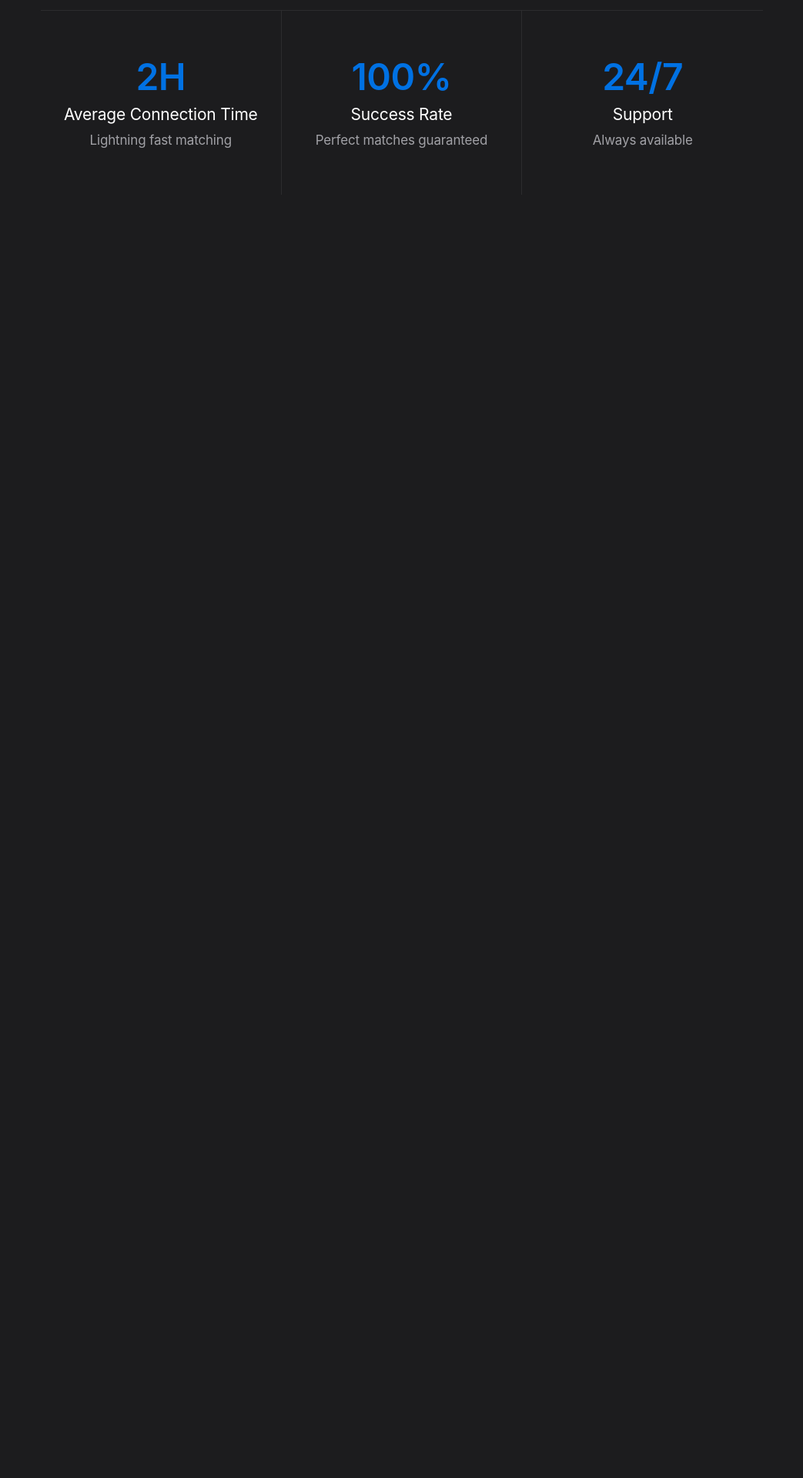
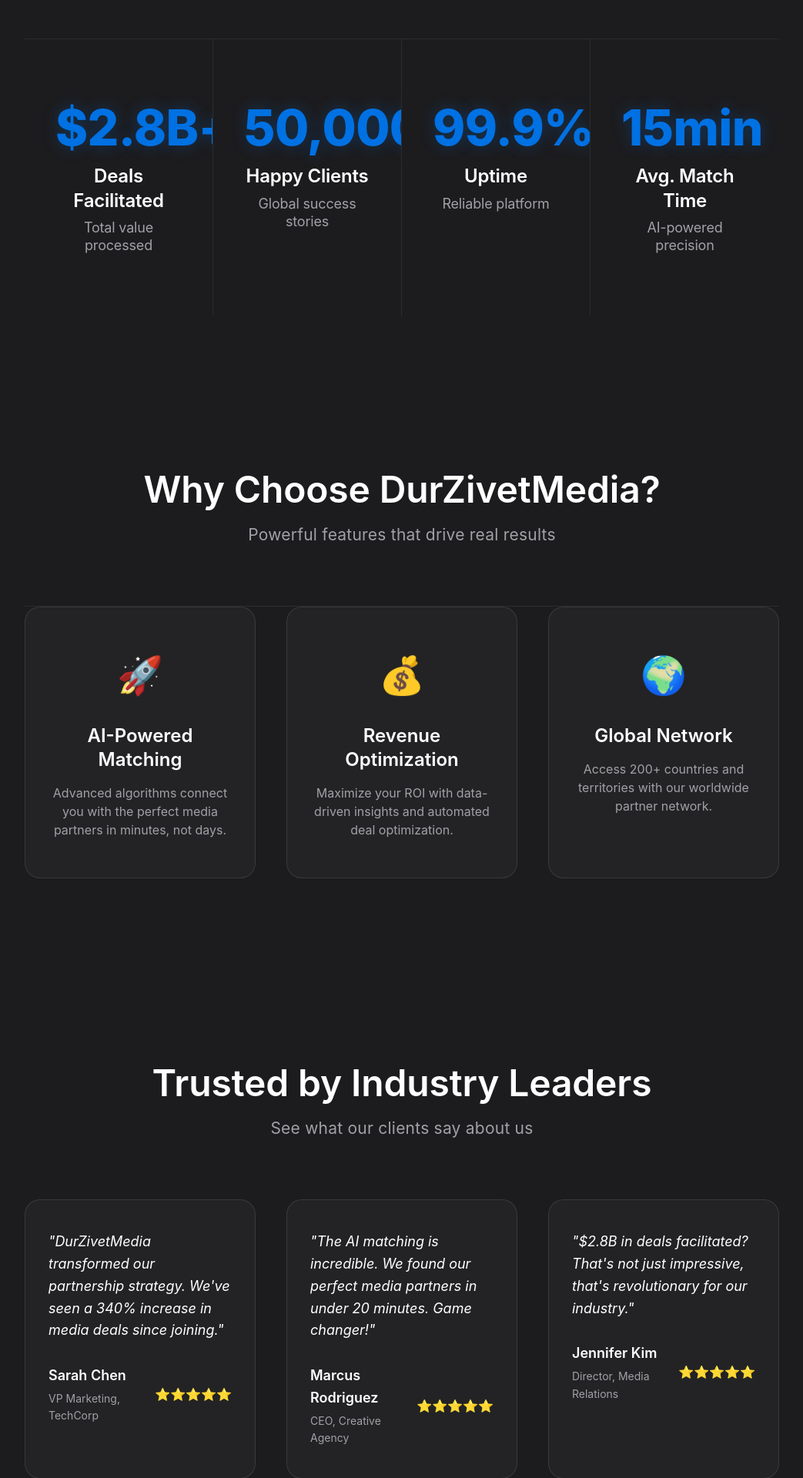
Before and after one commit to Zivet-svg/braiden-server, a React (Vite) app: page / in a window 1280 px wide. Shown: the part 580-2500 px from the top of the page at 77% size, without its empty margins (118-1161 px from the left). Before the commit the page ends 913 px from the top, so only its background shows below. Built offline with nearby package versions, Linux system fonts and the light colour scheme.

Commit message:
Add impressive stats and enhanced home page design with features preview, testimonials, and CTA sections

```diff
--- a/src/index.css
+++ b/src/index.css
@@ -206,9 +206,9 @@
 /* Stats Section */
 .stats-grid {
   display: grid;
-  grid-template-columns: repeat(3, 1fr);
+  grid-template-columns: repeat(4, 1fr);
   gap: 0;
-  max-width: 1024px;
+  max-width: 1200px;
   margin: 0 auto;
   border-top: 1px solid #2c2c2e;
   background: #1c1c1e;
@@ -217,31 +217,51 @@
 .stat-card {
   background: #1c1c1e;
   border-right: 1px solid #2c2c2e;
-  padding: 60px 30px;
+  padding: 80px 40px;
   text-align: center;
   transition: all 0.3s ease;
+  position: relative;
+  overflow: hidden;
 }
 
 .stat-card:last-child {
   border-right: none;
 }
 
+.stat-card::before {
+  content: '';
+  position: absolute;
+  top: 0;
+  left: 0;
+  right: 0;
+  height: 4px;
+  background: linear-gradient(90deg, var(--primary-blue), #00d4ff);
+  opacity: 0;
+  transition: opacity 0.3s ease;
+}
+
 .stat-card:hover {
   background: #2c2c2e;
+  transform: translateY(-5px);
+}
+
+.stat-card:hover::before {
+  opacity: 1;
 }
 
 .stat-number {
-  font-size: 48px;
-  font-weight: 600;
+  font-size: 64px;
+  font-weight: 800;
   color: var(--primary-blue);
-  margin-bottom: 8px;
+  margin-bottom: 12px;
   line-height: 1.1;
   letter-spacing: -0.01em;
+  text-shadow: 0 0 20px rgba(0, 113, 227, 0.3);
 }
 
 .stat-label {
-  font-size: 21px;
-  font-weight: 400;
+  font-size: 24px;
+  font-weight: 600;
   margin-bottom: 8px;
   color: var(--white);
   line-height: 1.3;
@@ -249,7 +269,7 @@
 }
 
 .stat-description {
-  font-size: 17px;
+  font-size: 18px;
   color: #a1a1a6;
   line-height: 1.3;
   letter-spacing: -0.01em;
@@ -448,3 +468,254 @@
     align-items: center;
   }
 }
+
+/* Features Preview Section */
+.features-preview {
+  padding: 120px 0;
+  background: #1c1c1e;
+}
+
+.section-header {
+  text-align: center;
+  margin-bottom: 80px;
+}
+
+.section-title {
+  font-size: 48px;
+  font-weight: 600;
+  color: var(--white);
+  margin-bottom: 20px;
+  line-height: 1.08;
+  letter-spacing: -0.003em;
+}
+
+.section-subtitle {
+  font-size: 21px;
+  font-weight: 400;
+  color: #a1a1a6;
+  line-height: 1.19;
+  letter-spacing: 0.011em;
+}
+
+.features-grid {
+  display: grid;
+  grid-template-columns: repeat(3, 1fr);
+  gap: 40px;
+  max-width: 1200px;
+  margin: 0 auto;
+}
+
+.feature-preview-card {
+  background: rgba(255, 255, 255, 0.03);
+  border: 1px solid rgba(255, 255, 255, 0.1);
+  border-radius: 20px;
+  padding: 50px 30px;
+  text-align: center;
+  transition: all 0.3s ease;
+  position: relative;
+  overflow: hidden;
+}
+
+.feature-preview-card::before {
+  content: '';
+  position: absolute;
+  top: 0;
+  left: 0;
+  right: 0;
+  height: 3px;
+  background: linear-gradient(90deg, var(--primary-blue), #00d4ff);
+  opacity: 0;
+  transition: opacity 0.3s ease;
+}
+
+.feature-preview-card:hover {
+  transform: translateY(-10px);
+  background: rgba(255, 255, 255, 0.05);
+  border-color: var(--primary-blue);
+  box-shadow: 0 20px 40px rgba(0, 113, 227, 0.15);
+}
+
+.feature-preview-card:hover::before {
+  opacity: 1;
+}
+
+.feature-icon {
+  font-size: 48px;
+  margin-bottom: 24px;
+  display: block;
+}
+
+.feature-preview-card h3 {
+  font-size: 24px;
+  font-weight: 600;
+  color: var(--white);
+  margin-bottom: 16px;
+  line-height: 1.3;
+}
+
+.feature-preview-card p {
+  font-size: 16px;
+  color: #a1a1a6;
+  line-height: 1.5;
+}
+
+/* Testimonials Section */
+.testimonials-section {
+  padding: 120px 0;
+  background: #1c1c1e;
+}
+
+.testimonials-grid {
+  display: grid;
+  grid-template-columns: repeat(3, 1fr);
+  gap: 40px;
+  max-width: 1200px;
+  margin: 0 auto;
+}
+
+.testimonial-card {
+  background: rgba(255, 255, 255, 0.03);
+  border: 1px solid rgba(255, 255, 255, 0.1);
+  border-radius: 20px;
+  padding: 40px 30px;
+  transition: all 0.3s ease;
+  position: relative;
+  overflow: hidden;
+}
+
+.testimonial-card::before {
+  content: '';
+  position: absolute;
+  top: 0;
+  left: 0;
+  right: 0;
+  height: 3px;
+  background: linear-gradient(90deg, var(--primary-blue), #00d4ff);
+  opacity: 0;
+  transition: opacity 0.3s ease;
+}
+
+.testimonial-card:hover {
+  transform: translateY(-5px);
+  background: rgba(255, 255, 255, 0.05);
+  border-color: var(--primary-blue);
+  box-shadow: 0 15px 30px rgba(0, 113, 227, 0.1);
+}
+
+.testimonial-card:hover::before {
+  opacity: 1;
+}
+
+.testimonial-content {
+  margin-bottom: 30px;
+}
+
+.testimonial-content p {
+  font-size: 18px;
+  color: var(--white);
+  line-height: 1.6;
+  font-style: italic;
+  margin: 0;
+}
+
+.testimonial-author {
+  display: flex;
+  justify-content: space-between;
+  align-items: center;
+}
+
+.author-info h4 {
+  font-size: 18px;
+  font-weight: 600;
+  color: var(--white);
+  margin: 0 0 4px 0;
+}
+
+.author-info p {
+  font-size: 14px;
+  color: #a1a1a6;
+  margin: 0;
+}
+
+.rating {
+  font-size: 16px;
+}
+
+/* CTA Section */
+.cta-section {
+  padding: 120px 0;
+  background: linear-gradient(135deg, #1c1c1e 0%, #2c2c2e 100%);
+  text-align: center;
+}
+
+.cta-content h2 {
+  font-size: 48px;
+  font-weight: 600;
+  color: var(--white);
+  margin-bottom: 20px;
+  line-height: 1.08;
+  letter-spacing: -0.003em;
+}
+
+.cta-content p {
+  font-size: 21px;
+  font-weight: 400;
+  color: #a1a1a6;
+  margin-bottom: 40px;
+  line-height: 1.19;
+  letter-spacing: 0.011em;
+}
+
+.cta-buttons {
+  display: flex;
+  gap: 20px;
+  justify-content: center;
+  flex-wrap: wrap;
+}
+
+/* Responsive Design for New Sections */
+@media (max-width: 1024px) {
+  .features-grid,
+  .testimonials-grid {
+    grid-template-columns: repeat(2, 1fr);
+    gap: 30px;
+  }
+
+  .stats-grid {
+    grid-template-columns: repeat(2, 1fr);
+  }
+}
+
+@media (max-width: 768px) {
+  .features-grid,
+  .testimonials-grid {
+    grid-template-columns: 1fr;
+    gap: 20px;
+  }
+
+  .stats-grid {
+    grid-template-columns: 1fr;
+  }
+
+  .stat-card {
+    border-right: none;
+    border-bottom: 1px solid #2c2c2e;
+  }
+
+  .stat-card:last-child {
+    border-bottom: none;
+  }
+
+  .cta-buttons {
+    flex-direction: column;
+    align-items: center;
+  }
+
+  .section-title {
+    font-size: 36px;
+  }
+
+  .cta-content h2 {
+    font-size: 36px;
+  }
+}
--- a/src/pages/Home.tsx
+++ b/src/pages/Home.tsx
@@ -14,32 +14,130 @@
           </h1>
 
           <p className="hero-subtitle">
-            Connect with the right media partners instantly.
+            The world's leading media partnership platform.
             <br />
-            The future of brand partnerships is here.
+            Trusted by Fortune 500 companies and top influencers globally.
           </p>
 
           <div className="hero-buttons">
-            <a href="/features" className="btn btn-primary btn-lg">Learn more</a>
-            <a href="/checkout" className="btn btn-outline btn-lg">Get Started</a>
+            <a href="/features" className="btn btn-primary btn-lg">Discover Benefits</a>
+            <a href="/checkout" className="btn btn-outline btn-lg">Start Your Journey</a>
           </div>
 
-          {/* Stats */}
+          {/* Enhanced Stats */}
           <div className="stats-grid">
             <div className="stat-card">
-              <div className="stat-number">2H</div>
-              <div className="stat-label">Average Connection Time</div>
-              <div className="stat-description">Lightning fast matching</div>
+              <div className="stat-number">$2.8B+</div>
+              <div className="stat-label">Deals Facilitated</div>
+              <div className="stat-description">Total value processed</div>
             </div>
             <div className="stat-card">
-              <div className="stat-number">100%</div>
-              <div className="stat-label">Success Rate</div>
-              <div className="stat-description">Perfect matches guaranteed</div>
+              <div className="stat-number">50,000+</div>
+              <div className="stat-label">Happy Clients</div>
+              <div className="stat-description">Global success stories</div>
             </div>
             <div className="stat-card">
-              <div className="stat-number">24/7</div>
-              <div className="stat-label">Support</div>
-              <div className="stat-description">Always available</div>
+              <div className="stat-number">99.9%</div>
+              <div className="stat-label">Uptime</div>
+              <div className="stat-description">Reliable platform</div>
+            </div>
+            <div className="stat-card">
+              <div className="stat-number">15min</div>
+              <div className="stat-label">Avg. Match Time</div>
+              <div className="stat-description">AI-powered precision</div>
+            </div>
+          </div>
+        </div>
+      </section>
+
+      {/* Features Preview Section */}
+      <section className="features-preview">
+        <div className="container">
+          <div className="section-header">
+            <h2 className="section-title">Why Choose DurZivetMedia?</h2>
+            <p className="section-subtitle">Powerful features that drive real results</p>
+          </div>
+
+          <div className="features-grid">
+            <div className="feature-preview-card">
+              <div className="feature-icon">🚀</div>
+              <h3>AI-Powered Matching</h3>
+              <p>Advanced algorithms connect you with the perfect media partners in minutes, not days.</p>
+            </div>
+            <div className="feature-preview-card">
+              <div className="feature-icon">💰</div>
+              <h3>Revenue Optimization</h3>
+              <p>Maximize your ROI with data-driven insights and automated deal optimization.</p>
+            </div>
+            <div className="feature-preview-card">
+              <div className="feature-icon">🌍</div>
+              <h3>Global Network</h3>
+              <p>Access 200+ countries and territories with our worldwide partner network.</p>
+            </div>
+          </div>
+        </div>
+      </section>
+
+      {/* Testimonials Section */}
+      <section className="testimonials-section">
+        <div className="container">
+          <div className="section-header">
+            <h2 className="section-title">Trusted by Industry Leaders</h2>
+            <p className="section-subtitle">See what our clients say about us</p>
+          </div>
+
+          <div className="testimonials-grid">
+            <div className="testimonial-card">
+              <div className="testimonial-content">
+                <p>"DurZivetMedia transformed our partnership strategy. We've seen a 340% increase in media deals since joining."</p>
+              </div>
+              <div className="testimonial-author">
+                <div className="author-info">
+                  <h4>Sarah Chen</h4>
+                  <p>VP Marketing, TechCorp</p>
+                </div>
+                <div className="rating">⭐⭐⭐⭐⭐</div>
+              </div>
+            </div>
+
+            <div className="testimonial-card">
+              <div className="testimonial-content">
+                <p>"The AI matching is incredible. We found our perfect media partners in under 20 minutes. Game changer!"</p>
+              </div>
+              <div className="testimonial-author">
+                <div className="author-info">
+                  <h4>Marcus Rodriguez</h4>
+                  <p>CEO, Creative Agency</p>
+                </div>
+                <div className="rating">⭐⭐⭐⭐⭐</div>
+              </div>
+            </div>
+
+            <div className="testimonial-card">
+              <div className="testimonial-content">
+                <p>"$2.8B in deals facilitated? That's not just impressive, that's revolutionary for our industry."</p>
+              </div>
+              <div className="testimonial-author">
+                <div className="author-info">
+                  <h4>Jennifer Kim</h4>
+                  <p>Director, Media Relations</p>
+                </div>
+                <div className="rating">⭐⭐⭐⭐⭐</div>
+              </div>
+            </div>
+          </div>
+        </div>
+      </section>
+
+      {/* CTA Section */}
+      <section className="cta-section">
+        <div className="container">
+          <div className="cta-content">
+            <h2>Ready to Transform Your Media Partnerships?</h2>
+            <p>Join 50,000+ companies already using DurZivetMedia to grow their business</p>
+            <div className="cta-buttons">
+              <a href="/checkout" className="btn btn-primary btn-lg">Get Started Now</a>
+              <a href="/contact" className="btn btn-outline btn-lg">Schedule Demo</a>
             </div>
           </div>
         </div>
```
